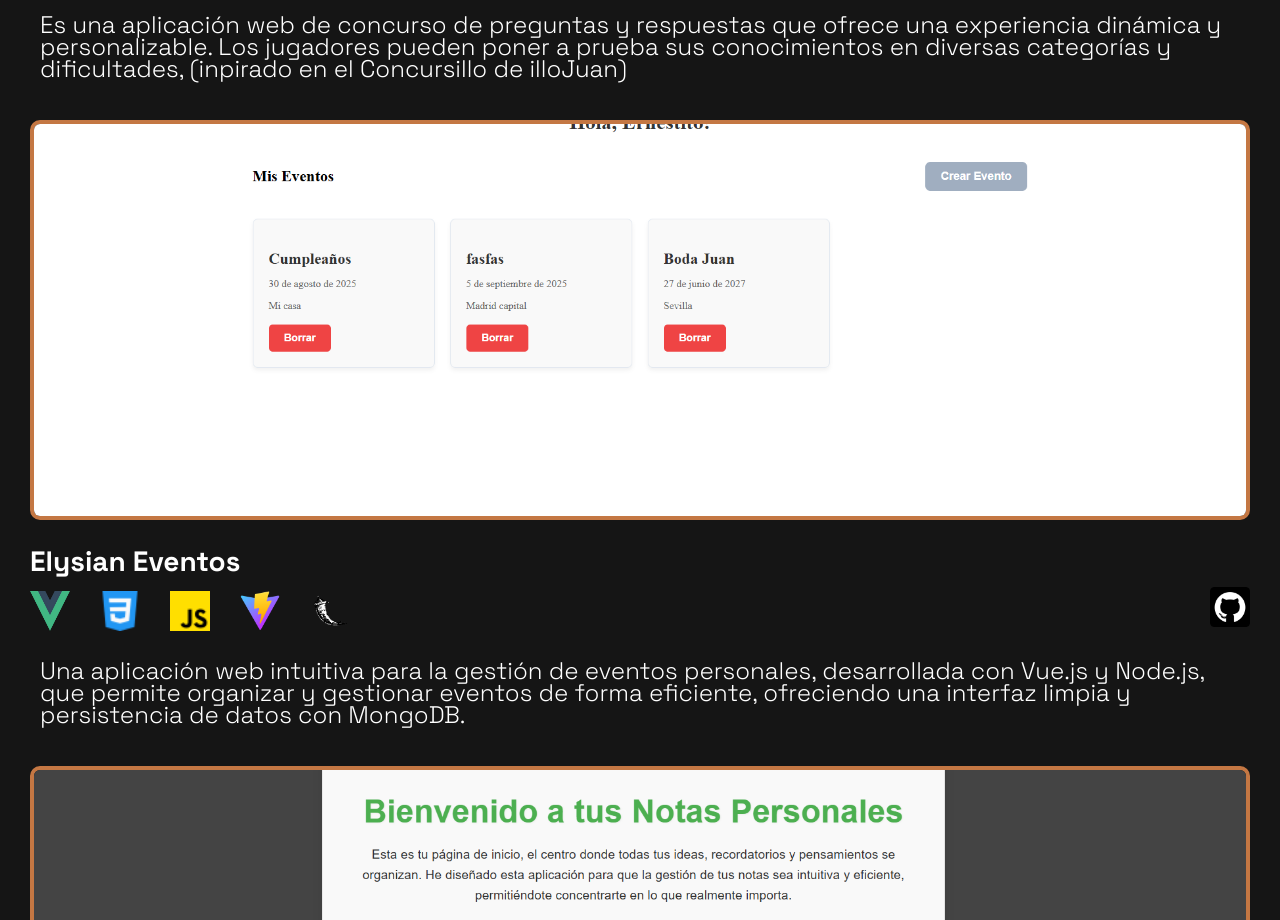
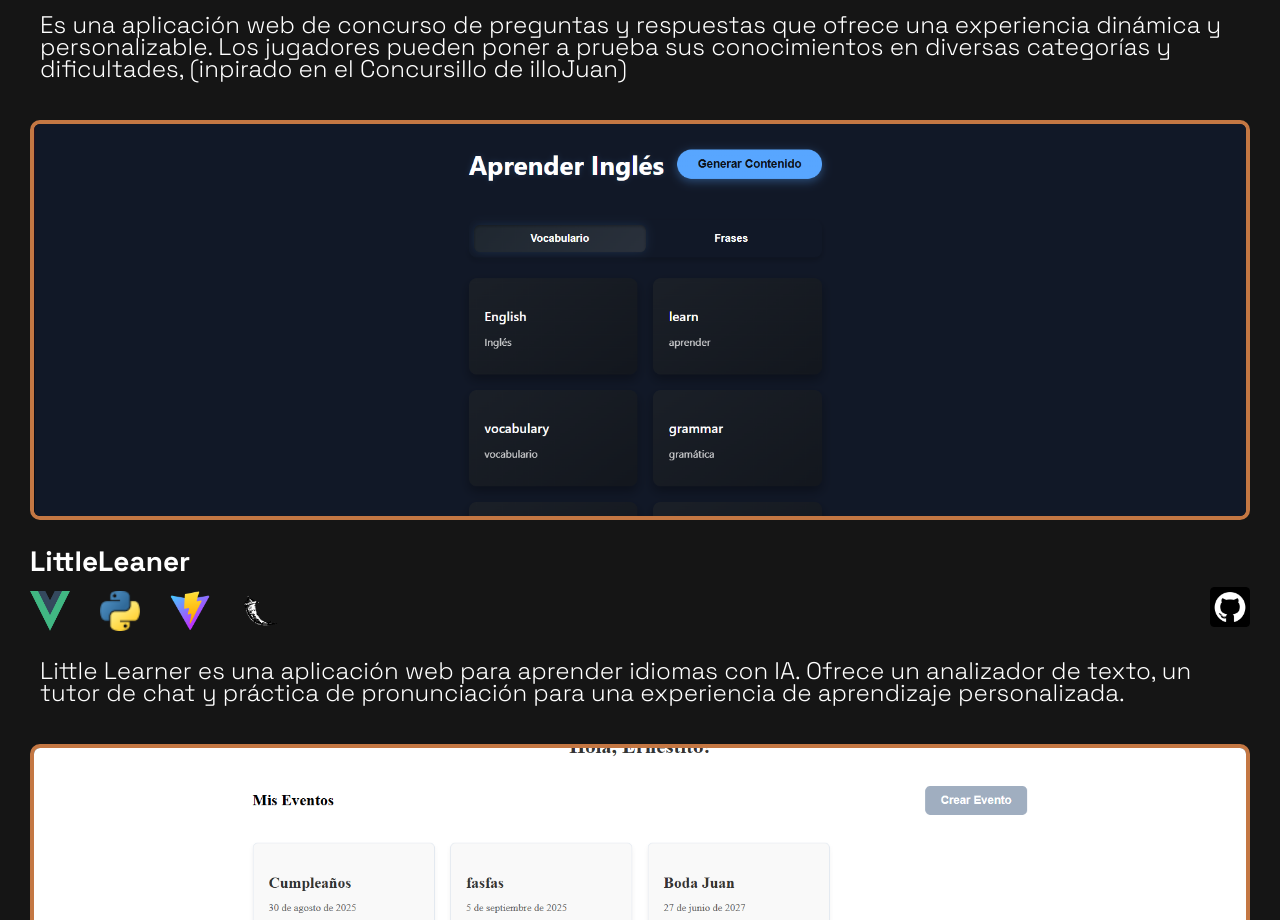
Before and after one commit to Ernesto800/PortfolioTest, a website built with Vite: page index.html in a window 1280 px wide. Shown: the part 1460-2380 px from the top of the page. Built offline with nearby package versions, Linux system fonts and the light colour scheme; files whose address does not match are found by name; a web font is replaced by a local one.

Commit message:
commit cambios añadiendo articulo de little Leaner

```diff
--- a/index.html
+++ b/index.html
@@ -100,6 +100,29 @@
 
           </article>
 
+
+          <article>
+            <div class="divimg">
+              <img src="img/imgProyects/LittleLeaner.PNG" alt="">
+            </div>
+
+            <div class="descript">
+              <h3>LittleLeaner</h3>
+              <div class="fleximg">
+                <img src="img/frontEnd/vue.png" alt="">
+                <img src="img/BackEnd/python.png" alt="">
+                <img src="img/Herramientas/Vite.js.png" alt="">
+                <img src="img/BackEnd/flask.png" alt="">
+                <a href="https://github.com/Ernesto800/Little-Leaner" id="githubClick"><img src="img/Herramientas/github2.png" alt=""></a>
+              </div>
+
+            </div>
+            <div class="view">
+             <p>Little Learner es una aplicación web para aprender idiomas con IA. Ofrece un analizador de texto, un tutor de chat y práctica de pronunciación para una experiencia de aprendizaje personalizada.</p>
+            </div>
+
+          </article>
+
           <article>
             <div class="divimg">
               <img src="img/imgProyects/Elysian.PNG" alt="">
@@ -113,7 +136,7 @@
                 <img src="img/frontEnd/js.png" alt="">
                 <img src="img/Herramientas/Vite.js.png" alt="">
                 <img src="img/BackEnd/flask.png" alt="">
-                <a href="https://github.com/Ernesto800/Personal-Event-Manager-Vue" id="githubClick"><img src="img/Herramientas/github2.png" alt=""></a>
+                <a href="https://github.com/Ernesto800/Elysian-Eventos" id="githubClick"><img src="img/Herramientas/github2.png" alt=""></a>
               </div>
 
             </div>
```
Also changed, not shown: img/imgProyects/LittleLeaner.PNG (added).
